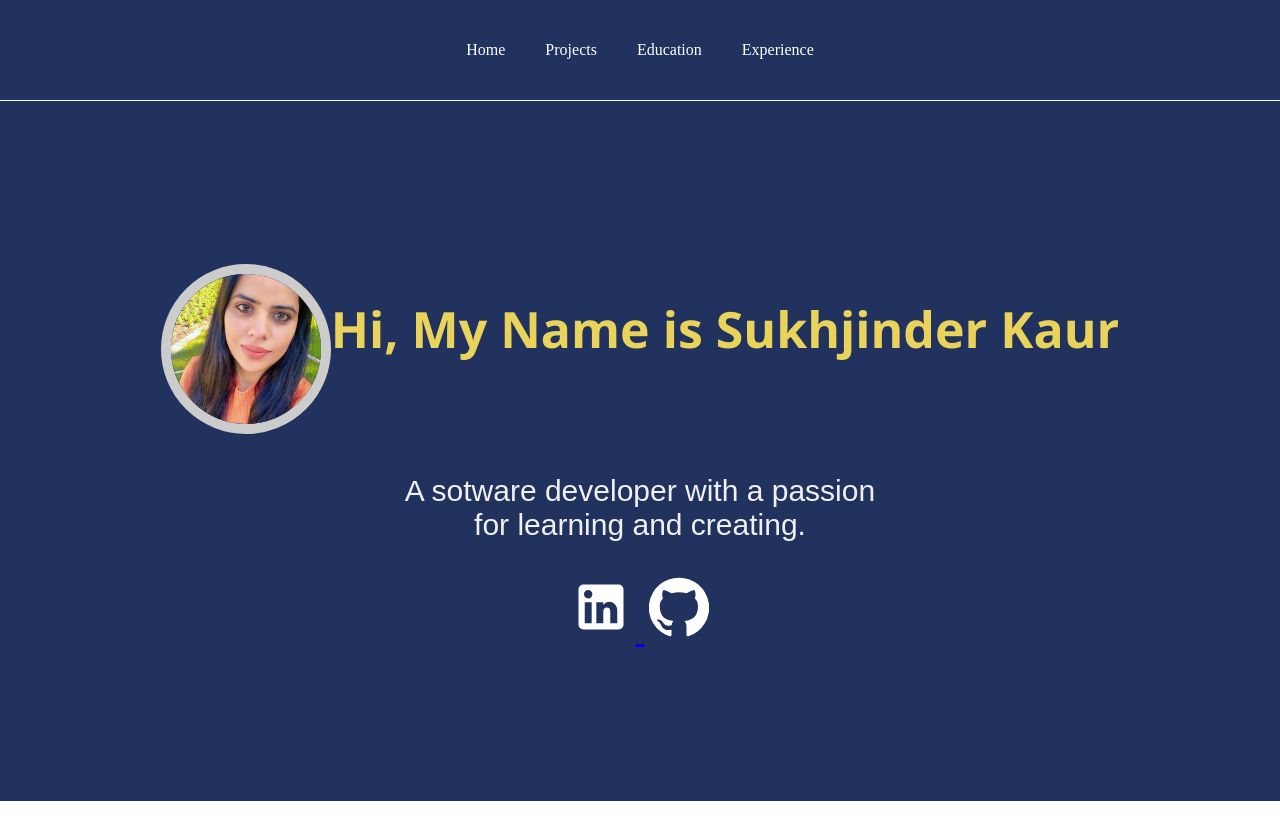
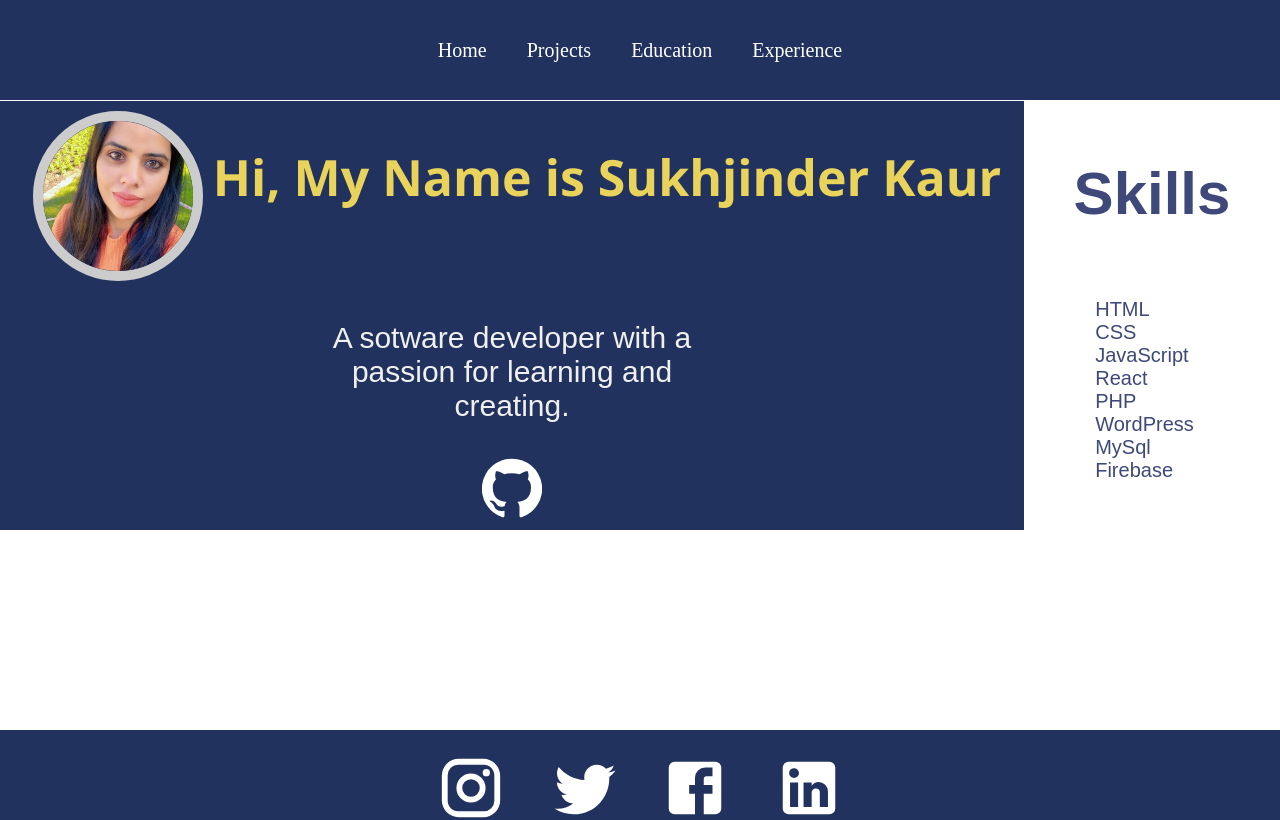
Before and after one commit to sukhknagra/sukhknagra.github.io, a React (Create React App) app: page / in a window 1280 px wide. Shown: the top 820 px of the page. Built offline with nearby package versions, Linux system fonts and the light colour scheme.

Commit message:
changes in homepage

```diff
--- a/src/App.css
+++ b/src/App.css
@@ -5,4 +5,5 @@
 body {
   padding:0;
   margin: 0;
+
 }
--- a/src/pages/Home.js
+++ b/src/pages/Home.js
@@ -1,5 +1,5 @@
 import React from 'react'
-import LinkedInIcon from "@material-ui/icons/LinkedIn";
+//import LinkedInIcon from "@material-ui/icons/LinkedIn";
 //import EmailIcon from "@material-ui/icons/Email";
 import GithubIcon from "@material-ui/icons/GitHub";
 import "../styles/Home.css"
@@ -14,8 +14,7 @@ function Home() {
             </div>
             <div className='prompt'>
              <p> A sotware developer with a passion for learning and creating.</p>
-             <a href='https://www.linkedin.com/in/sukh-nagra-b72342272/' target="_blank" rel="noreferrer">
-             <LinkedInIcon/> </a>
+
 
              <a href='https://github.com/sukhknagra' target="_blank" rel="noreferrer"><GithubIcon/></a>
             </div>
@@ -24,14 +23,38 @@ function Home() {
             <h1>Skills</h1>
             <ol className='list'>
             <li className='item'>
+                HTML
 
-            <span> HTML, CSS, React <br/></span>
+            </li>
+            <li className='item'>
+                CSS
 
-            <span> MySql, DB <br/> </span>
+            </li>
+            <li className='item'>
+               JavaScript
 
+            </li>
+            <li className='item'>
+                React
 
-            <span>JavaScript, PHP, Wordpress </span>
             </li>
+            <li className='item'>
+                PHP
+
+            </li>
+            <li className='item'>
+                WordPress
+
+            </li>
+            <li className='item'>
+                MySql
+
+            </li>
+            <li className='item'>
+               Firebase
+
+            </li>
+
 
            </ol>
         </div>
--- a/src/styles/Footer.css
+++ b/src/styles/Footer.css
@@ -1,6 +1,6 @@
 .footer {
     width: 100%;
-    height: 200px;
+    height: 150px;
     background: #21325e;
     display: flex;
     justify-content: center;
--- a/src/styles/Home.css
+++ b/src/styles/Home.css
@@ -1,13 +1,14 @@
 .home {
     width: 100%;
-    align-items: center;
+    height:100%;
     font-family: "Arial", sans-serif;
     color: #3e497a;
+    display: flex;
+
   }
 
   .about {
-    width: 100%;
-    height: calc(100vh - 100px);
+    width: 80%;
     display: flex;
     flex-direction: column;
     justify-content: center;
@@ -25,7 +26,7 @@
     width: 150px;
     height: 150px;
     object-fit: cover;
-    margin: 10px auto;
+    margin: 10px  ;
     border: 10px solid #ccc;
     border-radius: 50%;
 
@@ -38,7 +39,7 @@
     height: 50px;
   }
 
-  .about .prompt {
+   .prompt {
     width: 40%;
     font-size: 30px;
   }
@@ -49,8 +50,8 @@
   }
 
   .skills {
-    font-size: 35px;
-    width: 100%;
+    font-size: 30px;
+    width: 20%;
     display: flex;
     justify-content: center;
     flex-direction: column;
@@ -66,10 +67,13 @@
     width: 60%;
   }
 
-  .list span {
+  .list li {
     font-size: 20px;
+    text-align: justify;
 
   }
+
+
 
   @media only screen and (max-width: 600px) {
     .profile h2 {
--- a/src/styles/Navbar.css
+++ b/src/styles/Navbar.css
@@ -16,7 +16,7 @@
     align-items: center;
     justify-content: center;
     color :white;
-
+    font-size: 20px;
     }
 
     .navbar a{
--- a/src/styles/Projects.css
+++ b/src/styles/Projects.css
@@ -45,6 +45,7 @@
     background-position: center;
     background-repeat: no-repeat;
     background-size: cover;
+
   }
 
   .projectItem h1 {
```
Also changed, not shown: src/assets/counter.png.
